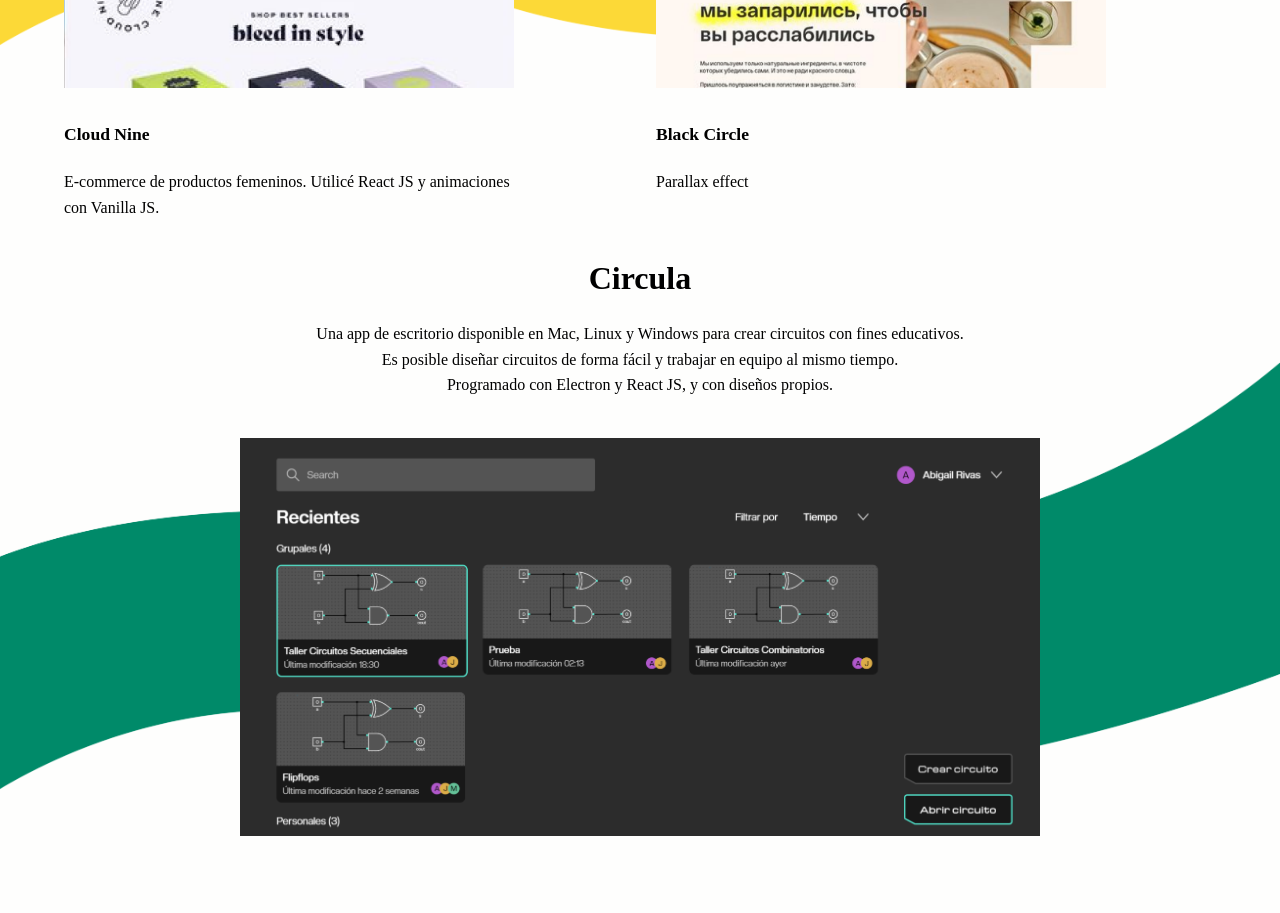
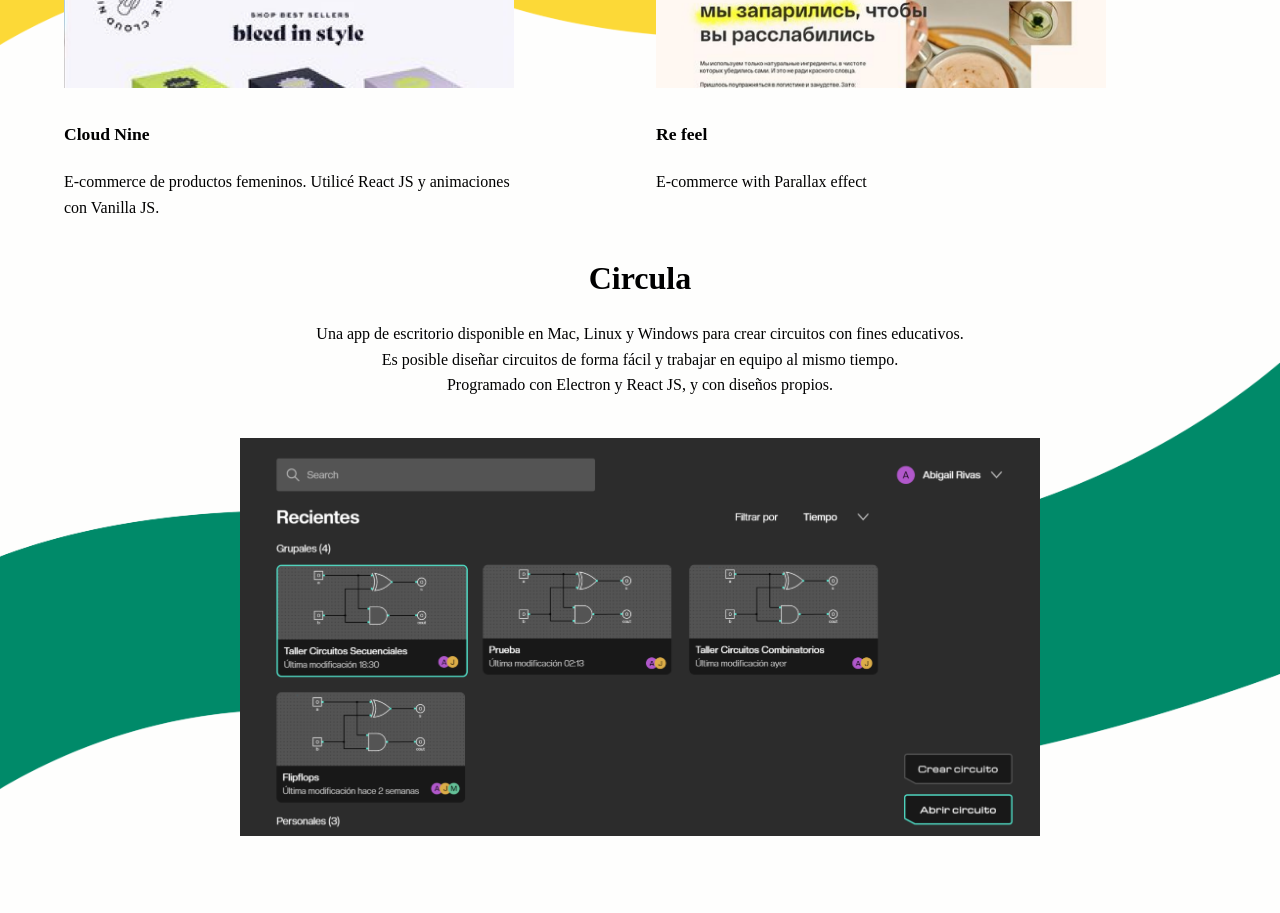
Before and after one commit to abigailrivas/abigailrivas.github.io, a plain HTML site: page index.html in a window 1280 px wide. Shown: the part 1820-2733 px from the top of the page. Drawn offline with nearby package versions, Linux system fonts and the light colour scheme; a web font is replaced by a local one.

Commit message:
Changed one proy

```diff
--- a/index.html
+++ b/index.html
@@ -90,8 +90,8 @@
             </div>
             <div class="proy">
                 <img src="/images/Enmascarar grupo 13@3x.png" alt="" class="proy-img">
-                <h4>Black Circle</h4>
-                <p>Parallax effect</p>
+                <h4>Re feel</h4>
+                <p>E-commerce with Parallax effect</p>
             </div>
         </div>
         <div class="proy-circula">
```
